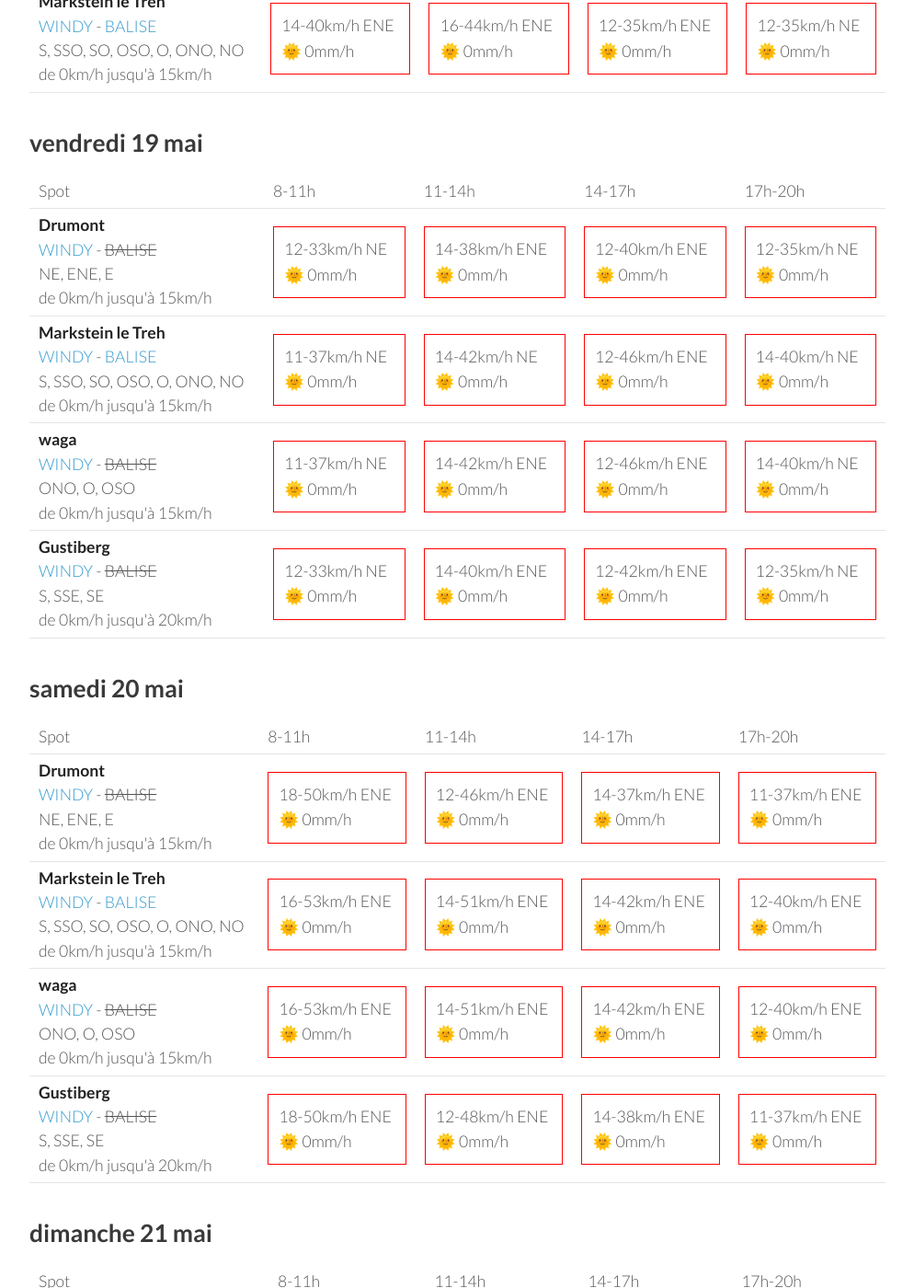
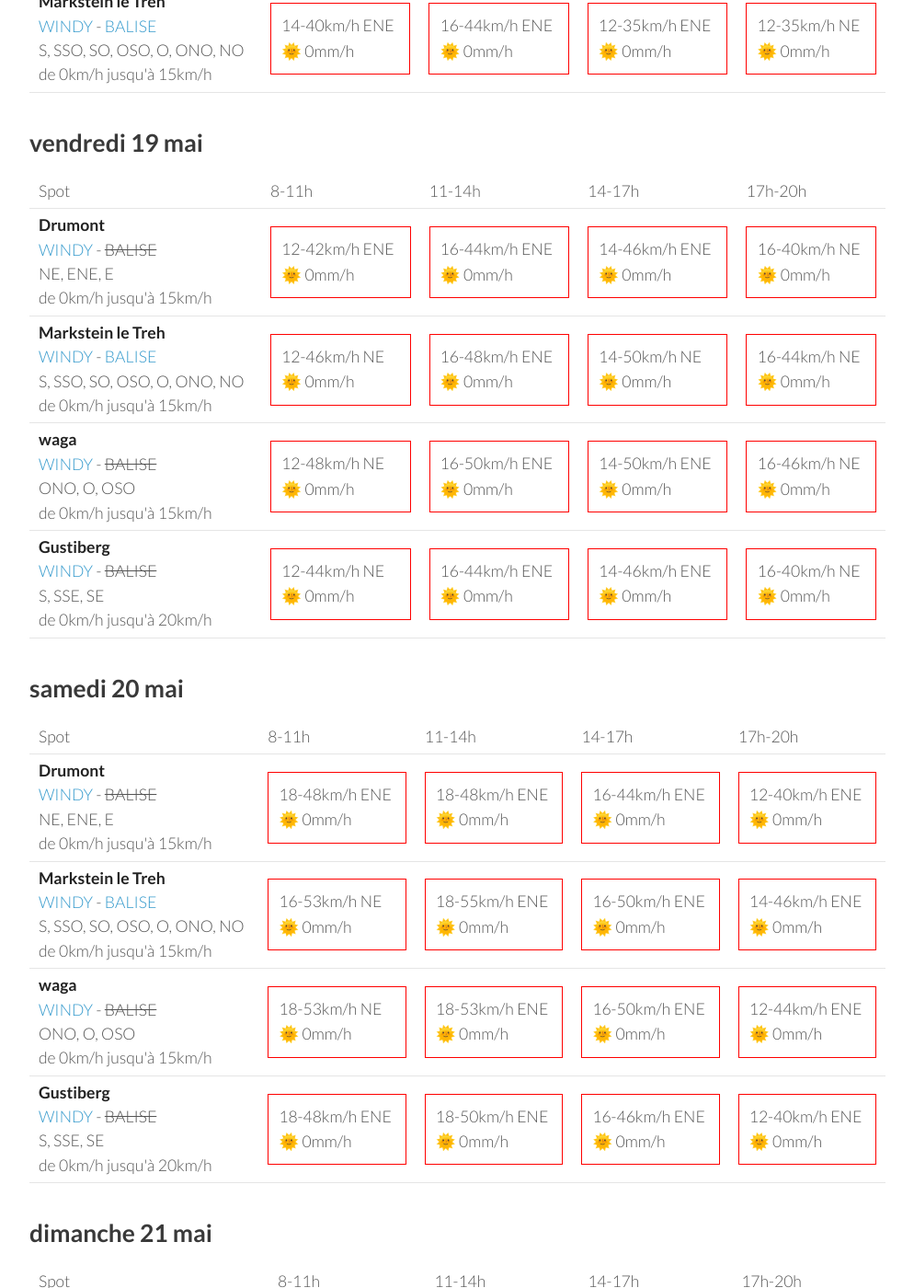
Before and after one commit to parapente-dans-le-nord/parapente-dans-le-nord.github.io, a Jekyll site: the page built from vosges.markdown, in a window 1280 px wide and 1400 px high, scrolled down 1325 px. Shown: the whole window at 92% size, without its empty margins (26-1020 px from the left). Built offline with Jekyll 4.4.1, drawn with Linux system fonts in a browser that asks for light colours; some of the changed text lies outside the part shown.

Commit message:
update index.markdown

```diff
--- a/vosges.markdown
+++ b/vosges.markdown
@@ -132,40 +132,40 @@ page mise à jour le mercredi 17 mai 13:16
 <tr>
         <td><strong>Drumont</strong><br><a href="https://windy.com/47.898/6.919?47.687,6.919,9,m:eYYagmG">WINDY</a> - <span class="no-balise"> BALISE </span><br> <span class="vent-favorable">NE, ENE, E</span><br><span class="force-vent">de 0km/h jusqu'à 15km/h</span> </td>
 
-            <td><div class="not-flyable"><p>12-33km/h NE</p><p>🌞 0mm/h</p></div></td>
-            <td><div class="not-flyable"><p>14-38km/h ENE</p><p>🌞 0mm/h</p></div></td>
-            <td><div class="not-flyable"><p>12-40km/h ENE</p><p>🌞 0mm/h</p></div></td>
-            <td><div class="not-flyable"><p>12-35km/h NE</p><p>🌞 0mm/h</p></div></td>
+            <td><div class="not-flyable"><p>12-42km/h ENE</p><p>🌞 0mm/h</p></div></td>
+            <td><div class="not-flyable"><p>16-44km/h ENE</p><p>🌞 0mm/h</p></div></td>
+            <td><div class="not-flyable"><p>14-46km/h ENE</p><p>🌞 0mm/h</p></div></td>
+            <td><div class="not-flyable"><p>16-40km/h NE</p><p>🌞 0mm/h</p></div></td>
 
 
     </tr>
 <tr>
         <td><strong>Markstein le Treh</strong><br><a href="https://windy.com/47.926/7.012?47.505,7.012,8,m:eY1agmQ">WINDY</a> - <span class=""><a href="http://www.balisemeteo.com/balise.php?idBalise=136">BALISE</a> </span><br> <span class="vent-favorable">S, SSO, SO, OSO, O, ONO, NO</span><br><span class="force-vent">de 0km/h jusqu'à 15km/h</span> </td>
 
-            <td><div class="not-flyable"><p>11-37km/h NE</p><p>🌞 0mm/h</p></div></td>
-            <td><div class="not-flyable"><p>14-42km/h NE</p><p>🌞 0mm/h</p></div></td>
-            <td><div class="not-flyable"><p>12-46km/h ENE</p><p>🌞 0mm/h</p></div></td>
-            <td><div class="not-flyable"><p>14-40km/h NE</p><p>🌞 0mm/h</p></div></td>
+            <td><div class="not-flyable"><p>12-46km/h NE</p><p>🌞 0mm/h</p></div></td>
+            <td><div class="not-flyable"><p>16-48km/h ENE</p><p>🌞 0mm/h</p></div></td>
+            <td><div class="not-flyable"><p>14-50km/h NE</p><p>🌞 0mm/h</p></div></td>
+            <td><div class="not-flyable"><p>16-44km/h NE</p><p>🌞 0mm/h</p></div></td>
 
 
     </tr>
 <tr>
         <td><strong>waga</strong><br><a href="https://windy.com/47.903/6.996?47.900,6.983,15">WINDY</a> - <span class="no-balise"> BALISE </span><br> <span class="vent-favorable">ONO, O, OSO</span><br><span class="force-vent">de 0km/h jusqu'à 15km/h</span> </td>
 
-            <td><div class="not-flyable"><p>11-37km/h NE</p><p>🌞 0mm/h</p></div></td>
-            <td><div class="not-flyable"><p>14-42km/h ENE</p><p>🌞 0mm/h</p></div></td>
-            <td><div class="not-flyable"><p>12-46km/h ENE</p><p>🌞 0mm/h</p></div></td>
-            <td><div class="not-flyable"><p>14-40km/h NE</p><p>🌞 0mm/h</p></div></td>
+            <td><div class="not-flyable"><p>12-48km/h NE</p><p>🌞 0mm/h</p></div></td>
+            <td><div class="not-flyable"><p>16-50km/h ENE</p><p>🌞 0mm/h</p></div></td>
+            <td><div class="not-flyable"><p>14-50km/h ENE</p><p>🌞 0mm/h</p></div></td>
+            <td><div class="not-flyable"><p>16-46km/h NE</p><p>🌞 0mm/h</p></div></td>
 
 
     </tr>
 <tr>
         <td><strong>Gustiberg</strong><br><a href="https://windy.com/47.894/6.934?47.891,6.934,15,m:eYYagmI">WINDY</a> - <span class="no-balise"> BALISE </span><br> <span class="vent-favorable">S, SSE, SE</span><br><span class="force-vent">de 0km/h jusqu'à 20km/h</span> </td>
 
-            <td><div class="not-flyable"><p>12-33km/h NE</p><p>🌞 0mm/h</p></div></td>
-            <td><div class="not-flyable"><p>14-40km/h ENE</p><p>🌞 0mm/h</p></div></td>
-            <td><div class="not-flyable"><p>12-42km/h ENE</p><p>🌞 0mm/h</p></div></td>
-            <td><div class="not-flyable"><p>12-35km/h NE</p><p>🌞 0mm/h</p></div></td>
+            <td><div class="not-flyable"><p>12-44km/h NE</p><p>🌞 0mm/h</p></div></td>
+            <td><div class="not-flyable"><p>16-44km/h ENE</p><p>🌞 0mm/h</p></div></td>
+            <td><div class="not-flyable"><p>14-46km/h ENE</p><p>🌞 0mm/h</p></div></td>
+            <td><div class="not-flyable"><p>16-40km/h NE</p><p>🌞 0mm/h</p></div></td>
 
 
     </tr>
@@ -188,40 +188,40 @@ page mise à jour le mercredi 17 mai 13:16
 <tr>
         <td><strong>Drumont</strong><br><a href="https://windy.com/47.898/6.919?47.687,6.919,9,m:eYYagmG">WINDY</a> - <span class="no-balise"> BALISE </span><br> <span class="vent-favorable">NE, ENE, E</span><br><span class="force-vent">de 0km/h jusqu'à 15km/h</span> </td>
 
-            <td><div class="not-flyable"><p>18-50km/h ENE</p><p>🌞 0mm/h</p></div></td>
-            <td><div class="not-flyable"><p>12-46km/h ENE</p><p>🌞 0mm/h</p></div></td>
-            <td><div class="not-flyable"><p>14-37km/h ENE</p><p>🌞 0mm/h</p></div></td>
-            <td><div class="not-flyable"><p>11-37km/h ENE</p><p>🌞 0mm/h</p></div></td>
+            <td><div class="not-flyable"><p>18-48km/h ENE</p><p>🌞 0mm/h</p></div></td>
+            <td><div class="not-flyable"><p>18-48km/h ENE</p><p>🌞 0mm/h</p></div></td>
+            <td><div class="not-flyable"><p>16-44km/h ENE</p><p>🌞 0mm/h</p></div></td>
+            <td><div class="not-flyable"><p>12-40km/h ENE</p><p>🌞 0mm/h</p></div></td>
 
 
     </tr>
 <tr>
         <td><strong>Markstein le Treh</strong><br><a href="https://windy.com/47.926/7.012?47.505,7.012,8,m:eY1agmQ">WINDY</a> - <span class=""><a href="http://www.balisemeteo.com/balise.php?idBalise=136">BALISE</a> </span><br> <span class="vent-favorable">S, SSO, SO, OSO, O, ONO, NO</span><br><span class="force-vent">de 0km/h jusqu'à 15km/h</span> </td>
 
-            <td><div class="not-flyable"><p>16-53km/h ENE</p><p>🌞 0mm/h</p></div></td>
-            <td><div class="not-flyable"><p>14-51km/h ENE</p><p>🌞 0mm/h</p></div></td>
-            <td><div class="not-flyable"><p>14-42km/h ENE</p><p>🌞 0mm/h</p></div></td>
-            <td><div class="not-flyable"><p>12-40km/h ENE</p><p>🌞 0mm/h</p></div></td>
+            <td><div class="not-flyable"><p>16-53km/h NE</p><p>🌞 0mm/h</p></div></td>
+            <td><div class="not-flyable"><p>18-55km/h ENE</p><p>🌞 0mm/h</p></div></td>
+            <td><div class="not-flyable"><p>16-50km/h ENE</p><p>🌞 0mm/h</p></div></td>
+            <td><div class="not-flyable"><p>14-46km/h ENE</p><p>🌞 0mm/h</p></div></td>
 
 
     </tr>
 <tr>
         <td><strong>waga</strong><br><a href="https://windy.com/47.903/6.996?47.900,6.983,15">WINDY</a> - <span class="no-balise"> BALISE </span><br> <span class="vent-favorable">ONO, O, OSO</span><br><span class="force-vent">de 0km/h jusqu'à 15km/h</span> </td>
 
-            <td><div class="not-flyable"><p>16-53km/h ENE</p><p>🌞 0mm/h</p></div></td>
-            <td><div class="not-flyable"><p>14-51km/h ENE</p><p>🌞 0mm/h</p></div></td>
-            <td><div class="not-flyable"><p>14-42km/h ENE</p><p>🌞 0mm/h</p></div></td>
-            <td><div class="not-flyable"><p>12-40km/h ENE</p><p>🌞 0mm/h</p></div></td>
+            <td><div class="not-flyable"><p>18-53km/h NE</p><p>🌞 0mm/h</p></div></td>
+            <td><div class="not-flyable"><p>18-53km/h ENE</p><p>🌞 0mm/h</p></div></td>
+            <td><div class="not-flyable"><p>16-50km/h ENE</p><p>🌞 0mm/h</p></div></td>
+            <td><div class="not-flyable"><p>12-44km/h ENE</p><p>🌞 0mm/h</p></div></td>
 
 
     </tr>
 <tr>
         <td><strong>Gustiberg</strong><br><a href="https://windy.com/47.894/6.934?47.891,6.934,15,m:eYYagmI">WINDY</a> - <span class="no-balise"> BALISE </span><br> <span class="vent-favorable">S, SSE, SE</span><br><span class="force-vent">de 0km/h jusqu'à 20km/h</span> </td>
 
+            <td><div class="not-flyable"><p>18-48km/h ENE</p><p>🌞 0mm/h</p></div></td>
             <td><div class="not-flyable"><p>18-50km/h ENE</p><p>🌞 0mm/h</p></div></td>
-            <td><div class="not-flyable"><p>12-48km/h ENE</p><p>🌞 0mm/h</p></div></td>
-            <td><div class="not-flyable"><p>14-38km/h ENE</p><p>🌞 0mm/h</p></div></td>
-            <td><div class="not-flyable"><p>11-37km/h ENE</p><p>🌞 0mm/h</p></div></td>
+            <td><div class="not-flyable"><p>16-46km/h ENE</p><p>🌞 0mm/h</p></div></td>
+            <td><div class="not-flyable"><p>12-40km/h ENE</p><p>🌞 0mm/h</p></div></td>
 
 
     </tr>
```
Also changed, not shown: other parts of vosges.markdown (+1 -1 lines).
